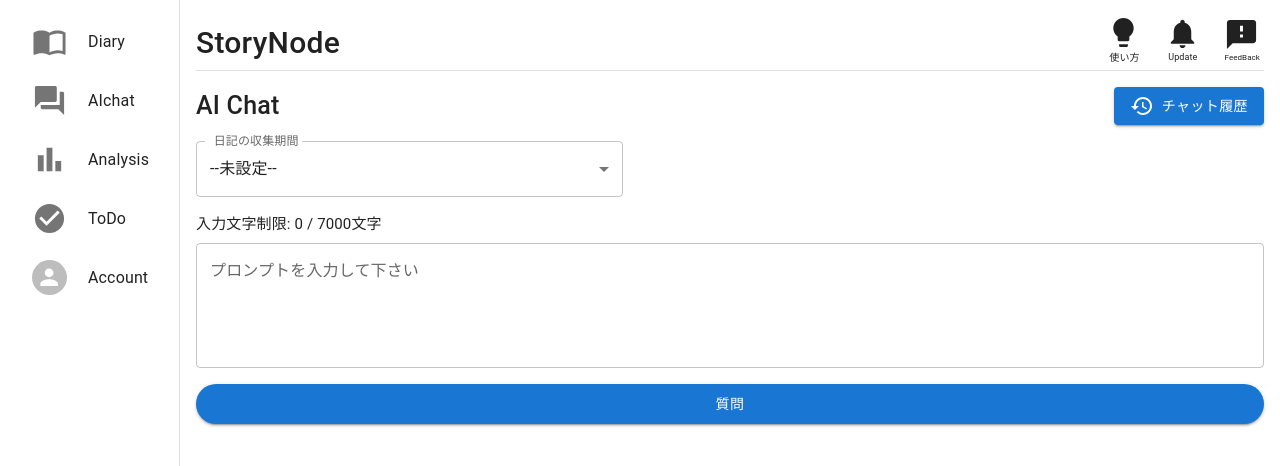
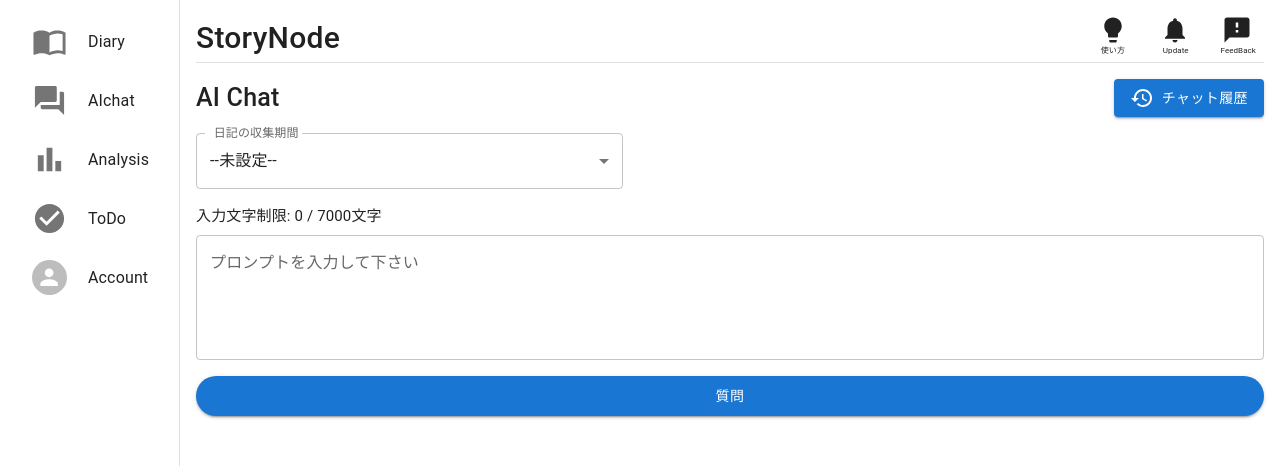
Before and after one commit to Nikesuiden/StoryNode_public, a Next.js app: page /aichat in a window 1280 px wide. Shown: the top 466 px of the page. Built offline with nearby package versions, Linux system fonts and the light colour scheme; no server answers.

Commit message:
位置関係修正

```diff
--- a/app/globals.css
+++ b/app/globals.css
@@ -20,12 +20,6 @@ html {
   font-size: 16px; /* デフォルトのフォントサイズ */
 }
 
-@media (max-width: 700px) {
-  html {
-    font-size: 14px; /* スマホ用に縮小 */
-  }
-}
-
 @layer utilities {
   .text-balance {
     text-wrap: balance;
--- a/components/layouts/topBar/topBar.tsx
+++ b/components/layouts/topBar/topBar.tsx
@@ -2,7 +2,12 @@
 
 "use client";
 
-import { AutoStories, Feedback, Lightbulb, Notifications } from "@mui/icons-material";
+import {
+  AutoStories,
+  Feedback,
+  Lightbulb,
+  Notifications,
+} from "@mui/icons-material";
 import { Box, Divider, Typography } from "@mui/material";
 import { grey } from "@mui/material/colors";
 import { User } from "@supabase/supabase-js";
@@ -29,7 +34,14 @@ const TopBar: React.FC<UserProps> = ({ user }) => {
           paddingBottom: 12,
         }}
       >
-        <Typography style={{ fontSize: 30, fontWeight: "550", top: 20,  position: "absolute" }}>
+        <Typography
+          style={{
+            fontSize: 30,
+            fontWeight: "550",
+            top: 15,
+            position: "absolute",
+          }}
+        >
           StoryNode
         </Typography>
 
@@ -48,11 +60,11 @@ const TopBar: React.FC<UserProps> = ({ user }) => {
               flexDirection: "column",
               justifyContent: "center",
               cursor: "pointer",
-              marginRight: 3,
+              marginRight: 4,
             }}
           >
-            <Lightbulb sx={{ color: grey, fontSize: 35 }} />
-            <Typography sx={{ fontSize: 10, ml: 0.35 }}>使い方</Typography>
+            <Lightbulb sx={{ color: grey, fontSize: 30 }} />
+            <Typography sx={{ fontSize: 8, ml: 0.35 }}>使い方</Typography>
           </Box>
           <Box
             sx={{
@@ -60,33 +72,35 @@ const TopBar: React.FC<UserProps> = ({ user }) => {
               flexDirection: "column",
               justifyContent: "center",
               cursor: "pointer",
-              marginRight: 3,
+              marginRight: 4,
             }}
             onClick={() => handleNavigation("/notifications")}
           >
-            <Notifications sx={{ color: grey, fontSize: 35 }} />
-            <Typography sx={{ fontSize: 9, ml: 0.35 }}>Update</Typography>
+            <Notifications sx={{ color: grey, fontSize: 30 }} />
+            <Typography sx={{ fontSize: 8, ml: 0.35 }}>Update</Typography>
           </Box>
+          <a
+            href="https://docs.google.com/forms/d/e/1FAIpQLSfvXvSbzokIpUih6UEzyfqMDpcZj8x_8vnGAVrYYAjUcxZwVQ/viewform?usp=sf_link"
+            target="_blank"
+            rel="noopener noreferrer"
+          >
             <Box
               sx={{
                 display: "flex",
                 flexDirection: "column",
                 justifyContent: "center",
                 cursor: "pointer",
+                position: "relative",
+                mr: 1
               }}
             >
-            <a
-              href="https://docs.google.com/forms/d/e/1FAIpQLSfvXvSbzokIpUih6UEzyfqMDpcZj8x_8vnGAVrYYAjUcxZwVQ/viewform?usp=sf_link"
-              target="_blank"
-              rel="noopener noreferrer"
-            >
-              <Feedback sx={{ color: grey, fontSize: 35 }} />
-              <Typography sx={{ fontSize: 8 }}>FeedBack</Typography>
+              <Feedback sx={{ color: grey, fontSize: 30 }} />
+              <Typography sx={{ fontSize: 8 , position: "absolute", top: 30, right: -4}}>FeedBack</Typography>
+            </Box>
           </a>
         </Box>
       </Box>
-      </Box>
-      <Divider sx={{mt: 4}} />
+      <Divider sx={{ mt: 3 }} />
     </Box>
   );
 };
```
Lines whose indentation alone changed are shown as unchanged.
